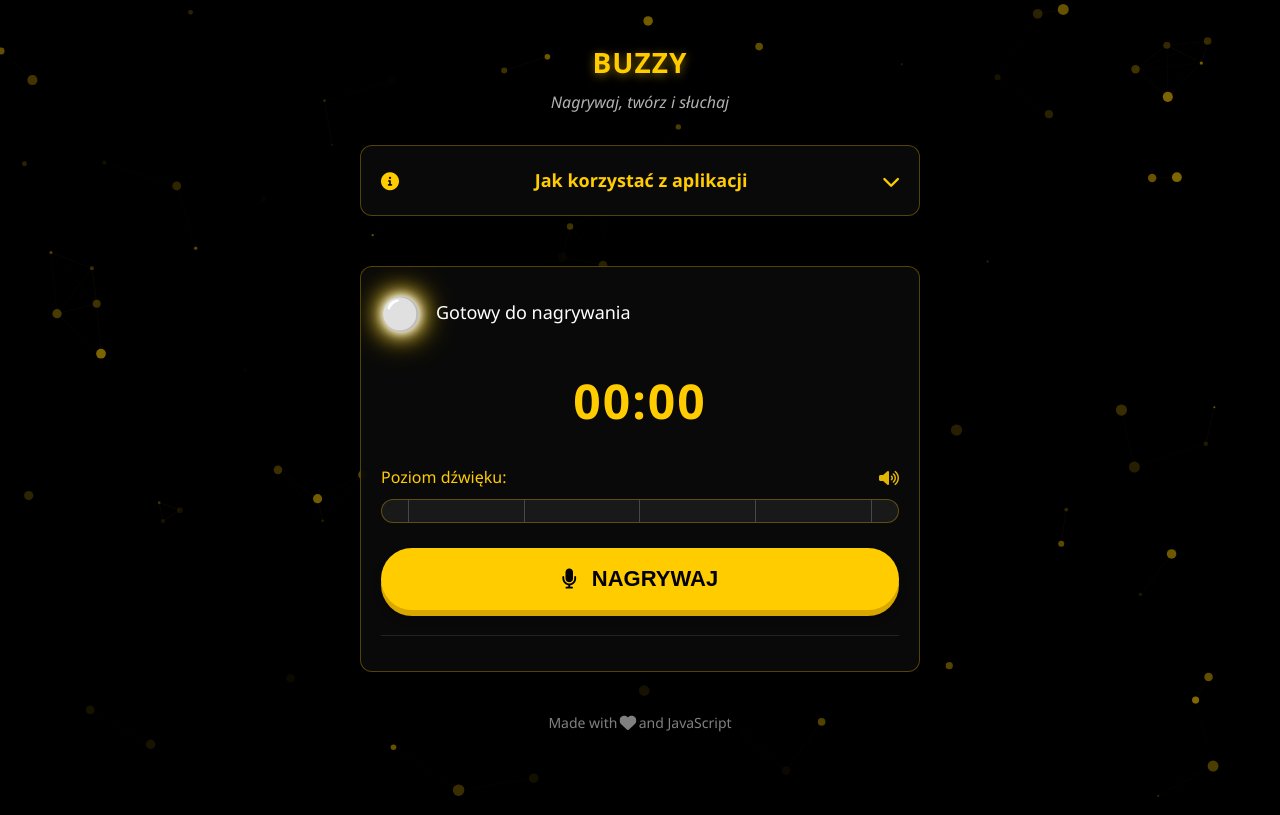
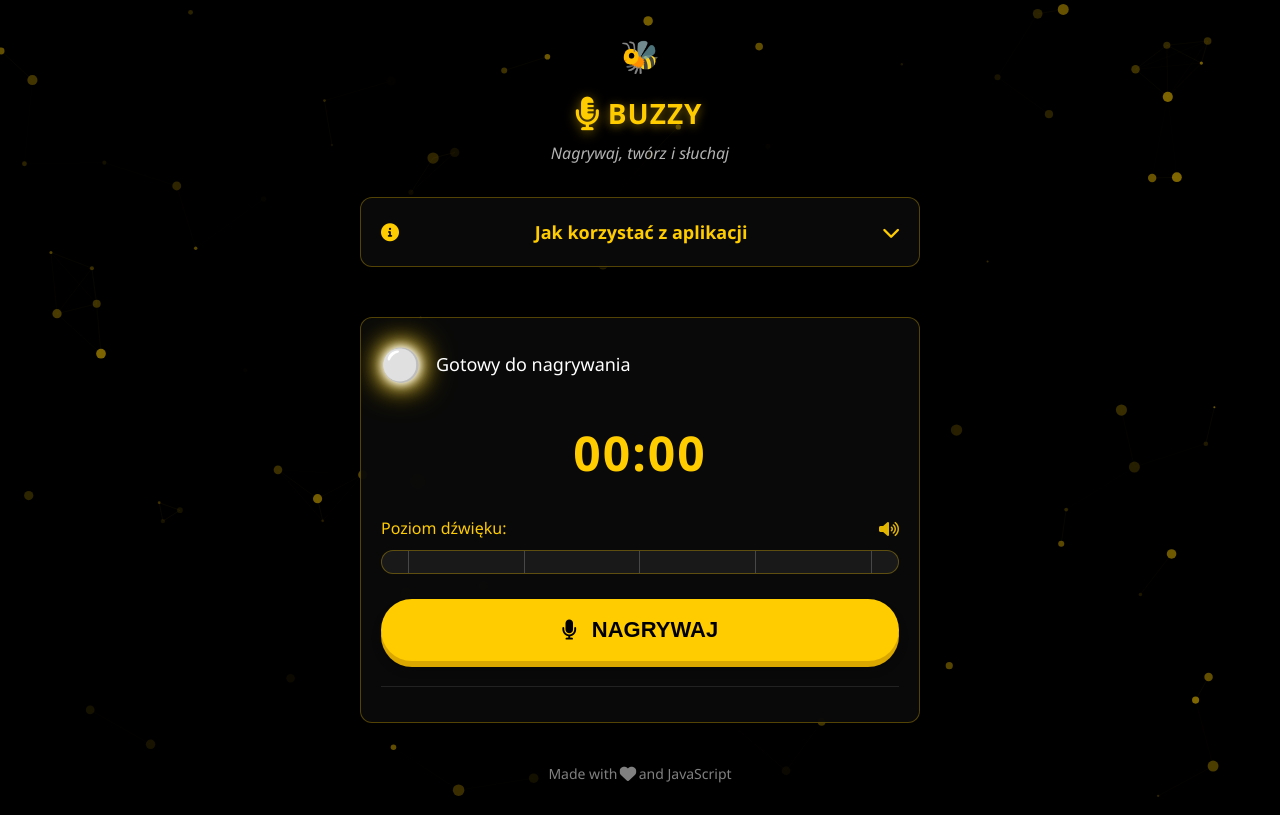
Before and after one commit to Kvmyk/Buzzy, a plain HTML site: page index.html in a window 1280 px wide. Drawn offline with Linux system fonts and the light colour scheme.

Commit message:
final touch

```diff
--- a/index.html
+++ b/index.html
@@ -18,7 +18,8 @@
 
     <div class="main-container">
         <div class="app-header">
-            <h1 class="header"><i class=" 🐝 pulse-icon"></i> BUZZY</h1>
+            <h1>🐝</h1>
+            <h1 class="header"><i class="fas fa-microphone-alt pulse-icon"></i> BUZZY</h1>
             <div class="tagline">Nagrywaj, twórz i słuchaj</div>
         </div>
 
```
